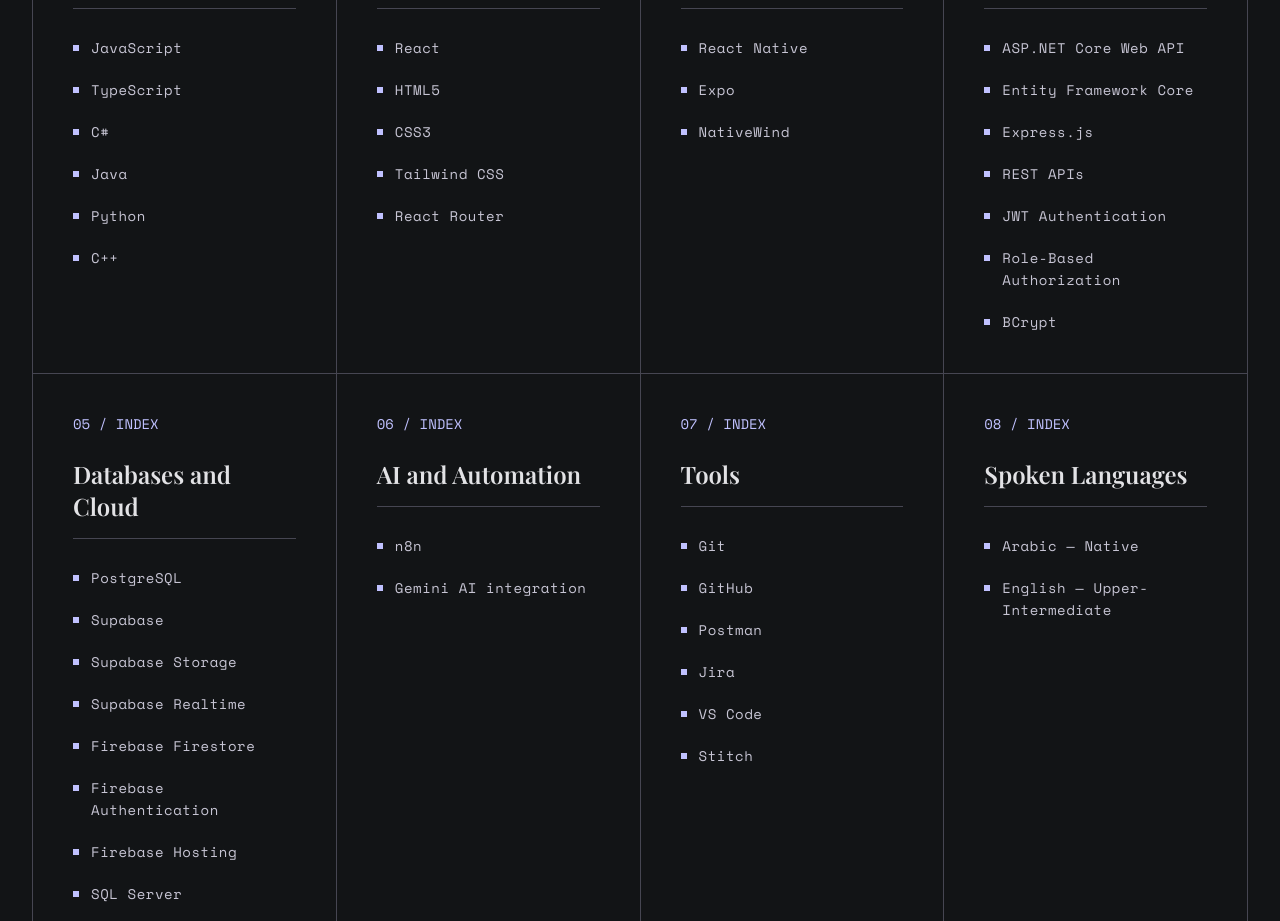
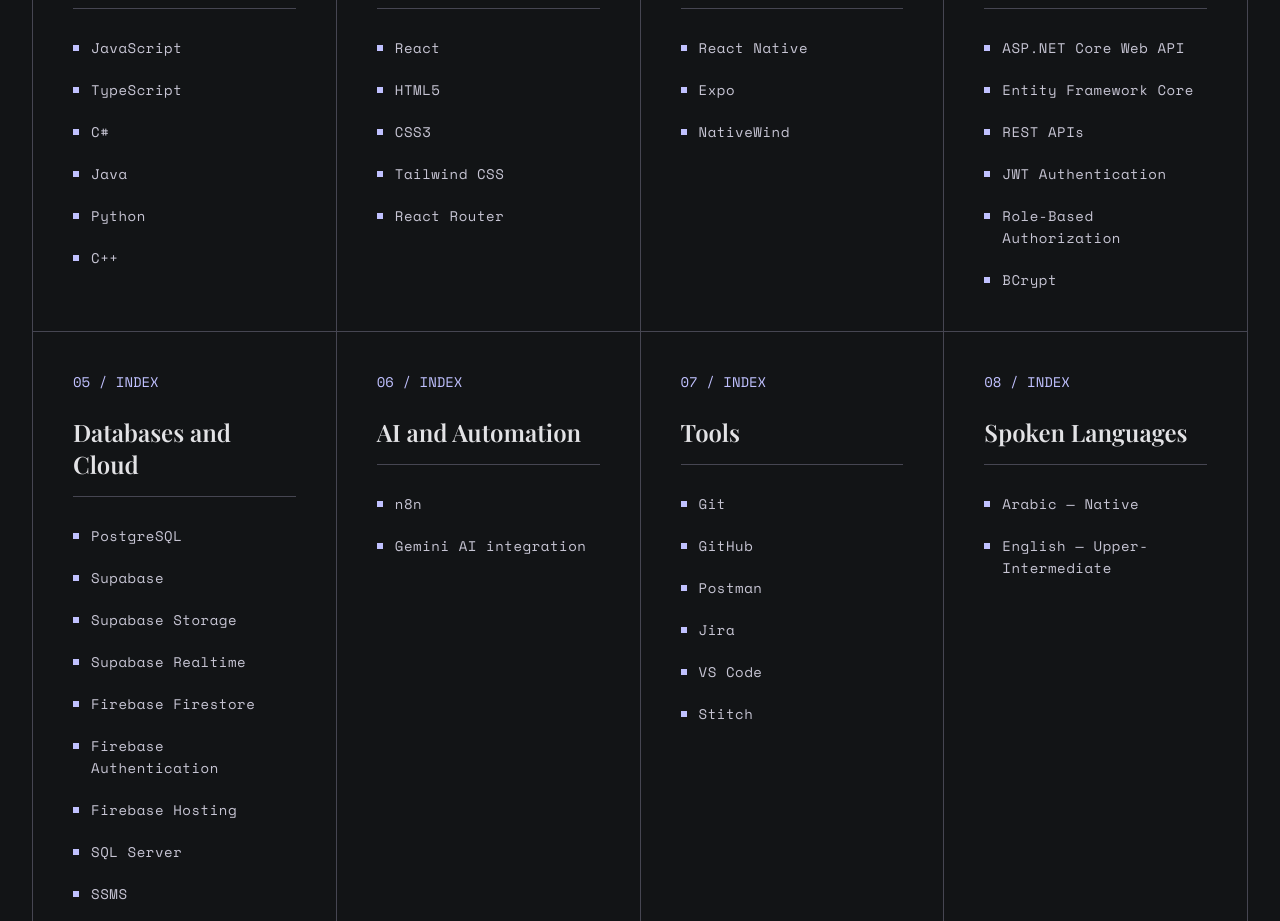
Before and after one commit to SF-47/MyPortfolio, a React (Vite) app: page / in a window 1280 px wide. Shown: the part 4620-5541 px from the top of the page. Built offline with nearby package versions, Linux system fonts and the light colour scheme.

Commit message:
Remove Express from skills

```diff
--- a/src/data/portfolioData.ts
+++ b/src/data/portfolioData.ts
@@ -143,7 +143,6 @@
     items: [
       'ASP.NET Core Web API',
       'Entity Framework Core',
-      'Express.js',
       'REST APIs',
       'JWT Authentication',
       'Role-Based Authorization',
```
